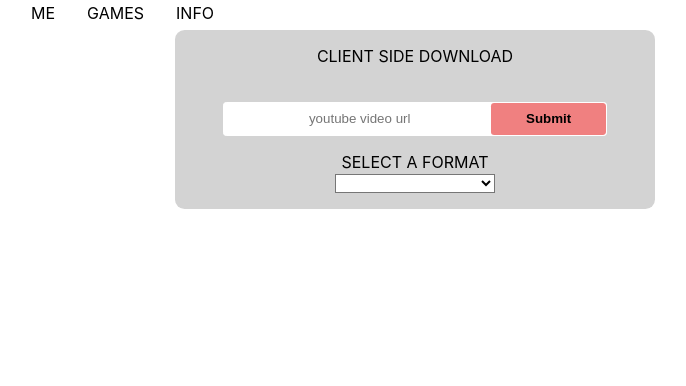
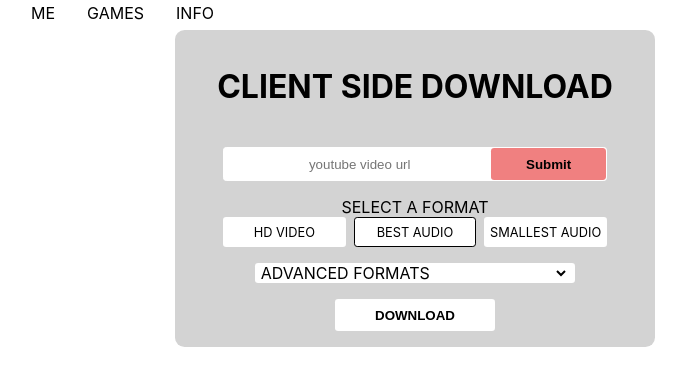
Before and after one commit to kimamov/youtubeDownloader, a React (Create React App) app: page / in a window 1280 px wide. Shown: the top 386 px of the page, without its empty margins (225-911 px from the left). Built offline with nearby package versions, Linux system fonts and the light colour scheme.

Commit message:
scss set up and additional ui

```diff
--- a/src/Sass/style.css
+++ b/src/Sass/style.css
@@ -59,14 +59,6 @@
   font-weight: bold;
 }
 
-select {
-  width: 100%;
-  max-width: 10rem;
-  background-color: white;
-  font-weight: bold;
-  margin: 0 auto;
-}
-
 .roundedButton:hover {
   color: white;
   background-color: black !important;
@@ -107,4 +99,59 @@
   text-decoration: none;
   color: black;
 }
+
+.typeSelect {
+  max-width: 24rem;
+  margin: 0 auto;
+}
+
+.typeSelect .radioButtons {
+  display: -ms-grid;
+  display: grid;
+  -ms-grid-columns: 1fr 1fr 1fr;
+      grid-template-columns: 1fr 1fr 1fr;
+  grid-gap: 0.5rem;
+  font-size: 0.8rem;
+}
+
+.typeSelect .radioButtons input[type='radio'] {
+  display: none;
+}
+
+.typeSelect .radioButtons label {
+  border-radius: 0.2rem;
+  display: block;
+  background-color: white;
+  padding: 0.4rem 0 0.4rem 0;
+  border: 1px solid rgba(0, 0, 0, 0);
+}
+
+.typeSelect .radioButtons input[type="radio"]:checked + label {
+  border: 1px solid black;
+}
+
+.typeSelect select {
+  width: 100%;
+  max-width: 8rem;
+  background-color: white;
+  font-weight: bold;
+  margin: 0 auto;
+}
+
+.typeSelect .advancedType {
+  background-color: white;
+  max-width: 20rem;
+  border-radius: 0.2rem;
+  margin: 1rem auto 1rem auto;
+  display: -webkit-box;
+  display: -ms-flexbox;
+  display: flex;
+  -ms-flex-pack: distribute;
+      justify-content: space-around;
+}
+
+.typeSelect .advancedType select {
+  border: none;
+  margin: 0;
+}
 /*# sourceMappingURL=style.css.map */
--- a/src/Sass/style.scss
+++ b/src/Sass/style.scss
@@ -58,13 +58,7 @@
     background-color: white;
     font-weight: bold;
   }
-  select{
-    width: 100%;
-    max-width: 10rem;
-    background-color: white;
-    font-weight: bold;
-    margin: 0 auto;
-  }
+
   .roundedButton:hover{
     color: white;
     background-color: black !important;
@@ -107,3 +101,46 @@
     color: black;
 
   }
+
+  .typeSelect{
+      max-width: 24rem;
+      margin: 0 auto;
+      .radioButtons{
+        display: grid;
+        grid-template-columns: 1fr 1fr 1fr;
+        grid-gap: 0.5rem;
+        font-size: 0.8rem;
+        input[type='radio']{
+            display: none;
+        }
+        label{
+            border-radius: $mainRoundness;
+            display: block;
+            background-color: $mainColor;
+            padding: 0.4rem 0 0.4rem 0;
+            border: 1px solid $transparant;
+        }
+        input[type="radio"]:checked+label{
+            border: 1px solid black;
+        }
+      }
+      select{
+        width: 100%;
+        max-width: 8rem;
+        background-color: white;
+        font-weight: bold;
+        margin: 0 auto;
+      }
+      .advancedType{
+        background-color: white;
+        max-width: 20rem;
+        border-radius: $mainRoundness;
+        margin: 1rem auto 1rem auto;
+        display: flex;
+        justify-content: space-around;
+        select{
+            border:none;
+            margin: 0;
+        }
+      }
+  }
--- a/src/components/Downloader.js
+++ b/src/components/Downloader.js
@@ -8,18 +8,19 @@
   constructor(props) {
     super(props)
     this.dlOptions=["dl","audio"]
-    this.dlMode=1;
+    this.dlMode=0;
+    this.mainQuery=['','','']
     this.modes=['CLIENT SIDE DOWNLOAD','SERVER SIDE DOWNLOAD','LOW DATA MODE']
     this.state = {
         videoLink: '',
         videoInfo: [],
         typeSelect: 0,
-        dlSelected: false,
+        quickType: "1",
+        dlSelected: true,
         mode: 0
     }
   }
   onChange=(event)=>{
-    event.preventDefault()
     const name=event.target.name
     this.setState({[name]:event.target.value})
   }
@@ -58,7 +59,8 @@
        document.body.removeChild(link);
     });
   }
-  dlVideo=(url)=>{
+  dlVideo=(event,url)=>{
+    event.preventDefault()
     axios({
       url: url,
       method: 'GET',
@@ -83,25 +85,21 @@
   render() {
     return (
         <div id='dlComponent'>
-        <h>{this.modes[this.state.mode]}</h>
+        <h1>{this.modes[this.state.mode]}</h1>
         <header className="App-header">
           <p>{this.state.videoInfo?this.state.videoInfo.title:''}</p>
           <img alt='' src={this.state.videoInfo.thumbnail}></img>
         </header>
         <SearchBar onChange={this.onChange} getVideoInfo={this.getVideoInfo}></SearchBar>
-        <div>SELECT A FORMAT</div>
-          <select name='typeSelect' onChange={this.onChange} value={this.state.typeSelect}>
-          {(typeof this.state.videoInfo.formats =="object")&&this.state.videoInfo.formats.map((item,index)=>
-            <option value={index}>{'type: '+item.type +' quality: '+ item.quality+ ' '+(item.videoOnly?'only video':'')}</option>
-          )}
-          </select>
         {this.state.dlSelected&&
-          <button
-          onClick={(url)=>this.dlVideo("http://localhost:5000/dl?videolink=https://www.youtube.com/watch?v=GSLPOmQV9_w"/* this.state.videoInfo.formats[this.state.typeSelect].url */)}
-          className='roundedButton'
-          id='clientDownloadButton'>
-            DOWNLOAD
-          </button>
+        <FormatSelect
+          onChange={this.onChange}
+          //onSubmit={(event,url)=>this.dlVideo(event,"http://localhost:5000/dl?videolink=https://www.youtube.com/watch?v=GSLPOmQV9_w"/* this.state.videoInfo.formats[this.state.typeSelect].url */)}
+          onSubmit={this.getVideo}
+          typeSelect={this.state.typeSelect}
+          videoInfo={this.state.videoInfo}
+          quickType={this.state.quickType}>
+        </FormatSelect>
         }
         </div>
 
--- a/src/components/FormatSelect.js
+++ b/src/components/FormatSelect.js
@@ -1,10 +1,27 @@
 import React from 'react'
 
-const FormatSelect = () => {
+const FormatSelect = (props) => {
   return (
-    <div>
-
-    </div>
+    <form onSubmit={props.onSubmit} className={'typeSelect'}>
+        <div>SELECT A FORMAT</div>
+        <div className={'radioButtons'}>
+        <input id='quickTypeSelect1' onChange={props.onChange} checked={props.quickType==="0"} value="0" name='quickType' type='radio'></input>
+            <label htmlFor='quickTypeSelect1'>HD VIDEO</label>
+            <input id='quickTypeSelect2' onChange={props.onChange} checked={props.quickType==="1"} value="1" name='quickType' type='radio'></input>
+            <label htmlFor='quickTypeSelect2'>BEST AUDIO</label>
+            <input id='quickTypeSelect3' onChange={props.onChange} checked={props.quickType==="2"} value="2" name='quickType' type='radio'></input>
+            <label htmlFor='quickTypeSelect3'>SMALLEST AUDIO</label>
+        </div>
+        <div className={'advancedType'}>
+            <div>ADVANCED FORMATS</div>
+            <select name='typeSelect' onChange={props.onChange} value={props.typeSelect}>
+                {(typeof props.videoInfo.formats =="object")&&props.videoInfo.formats.map((item,index)=>
+                <option value={index}>{'type: '+item.type +' quality: '+ item.quality+ ' '+(item.videoOnly?'only video':'')}</option>
+                )}
+            </select>
+        </div>
+        <input className='roundedButton' value='DOWNLOAD' type="submit"></input>
+    </form>
   )
 }
 
```
Also changed, not shown: 1 other file (tests, documents, lock files or other folders).
